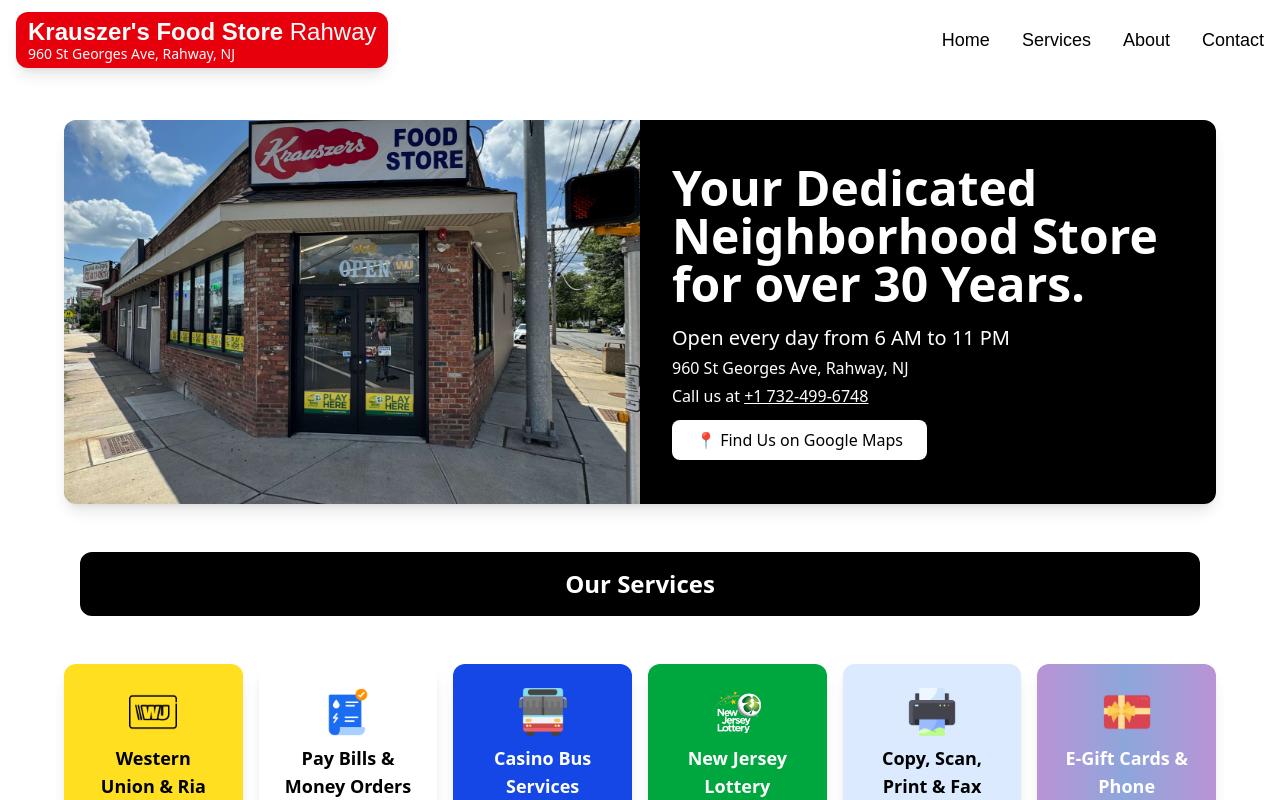
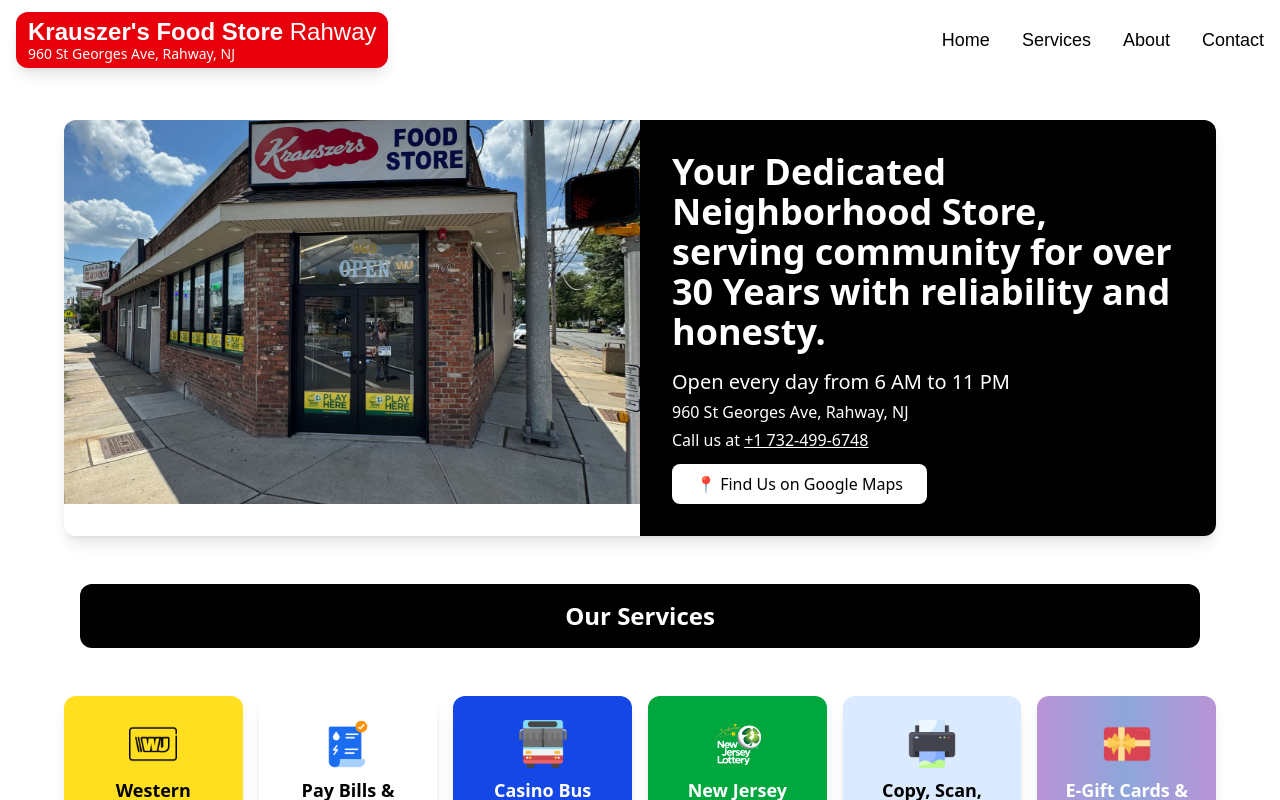
Before and after one commit to pete98/store, a React (Vite) app: page / in a window 1280 px wide. Shown: the top 800 px of the page. Built offline with nearby package versions, Linux system fonts and the light colour scheme.

Commit message:
added image, changed deal and modified title text.

```diff
--- a/src/pages/Home.jsx
+++ b/src/pages/Home.jsx
@@ -8,7 +8,7 @@
 import ticketImg2 from '../assets/tickets/5388628D-1B84-4E8A-8A7F-6C719AB60E5A_1_105_c.jpeg';
 import ticketImg3 from '../assets/tickets/D659E4D3-C04A-41D7-B4E4-72612C684E08_1_105_c.jpeg';
 import ticketImg4 from '../assets/tickets/AF2C5BD6-7C17-4253-B7AA-C3645730D264_1_105_c.jpeg';
-
+import ticketImg5 from '../assets/tickets/bigwinner.jpeg';
 import busIcon from '../assets/bus.png';
 import lotteryIcon from '../assets/new_jersey_lottery.png';
 import printerIcon from '../assets/printer.png';
@@ -35,7 +35,7 @@
 import fruit28Img from '../assets/deals/fruit28.webp';
 
 // English-only content as plain variables/arrays
-const heroTitle = 'Your Dedicated Neighborhood Store for over 30 Years.';
+const heroTitle = 'Your Dedicated Neighborhood Store, serving community for over 30 Years with reliability and honesty.';
 const heroSubtitle = 'Open every day from 6 AM to 11 PM';
 const findUs = 'Find Us on Google Maps';
 const storeAddress = '960 St Georges Ave, Rahway, NJ';
@@ -128,10 +128,12 @@
 
   // Ticket carousel state and images
   const ticketImages = [
+    { src: ticketImg5, alt: 'Lottery Ticket 5' },
     { src: ticketImg1, alt: 'Lottery Ticket 1' },
     { src: ticketImg2, alt: 'Lottery Ticket 2' },
     { src: ticketImg3, alt: 'Lottery Ticket 3' },
     { src: ticketImg4, alt: 'Lottery Ticket 4' },
+
   ];
   const [currentTicketIndex, setCurrentTicketIndex] = useState(0);
   const nextTicketImage = () => {
@@ -159,7 +161,7 @@
         </div>
         {/* Text Right */}
         <div className="w-full md:w-1/2 p-8 flex flex-col justify-center bg-black">
-          <h1 className="text-3xl md:text-5xl font-bold mb-4 text-white">{heroTitle}</h1>
+          <h1 className="text-3xl md:text-4xl font-bold mb-4 text-white">{heroTitle}</h1>
           <p className="text-white text-lg md:text-xl mb-1">{heroSubtitle}</p>
           <p className="text-white text-md md:text-base mb-1">{storeAddress}</p>
           <p className="text-white text-md md:text-base mb-3">Call us at <a href="tel:+17324996748" className="underline hover:text-yellow-300 transition-colors">+1 732-499-6748</a></p>
@@ -265,7 +267,7 @@
               {/* Deal 1 */}
               <div className="flex items-center bg-gray-50 rounded-xl shadow p-4 gap-4">
                 <img src={platterImg} alt="Coffee Deal" className="w-20 h-20 rounded-lg object-cover" />
-                <div className="text-base md:text-lg font-medium text-gray-800"><span className="font-bold">Any Size Coffee</span>, Butter Roll &amp; Banana for <span className="text-red-600 font-bold">$5</span></div>
+                <div className="text-base md:text-lg font-medium text-gray-800"><span className="font-bold">Any Size Coffee</span>, Cake or Muffin or Croissant &amp; 1 Banana for <span className="text-red-600 font-bold">$5</span></div>
               </div>
               {/* Deal 2 */}
               <div className="flex items-center bg-gray-50 rounded-xl shadow p-4 gap-4">
```
Also changed, not shown: src/assets/tickets/bigwinner.jpeg (added).
